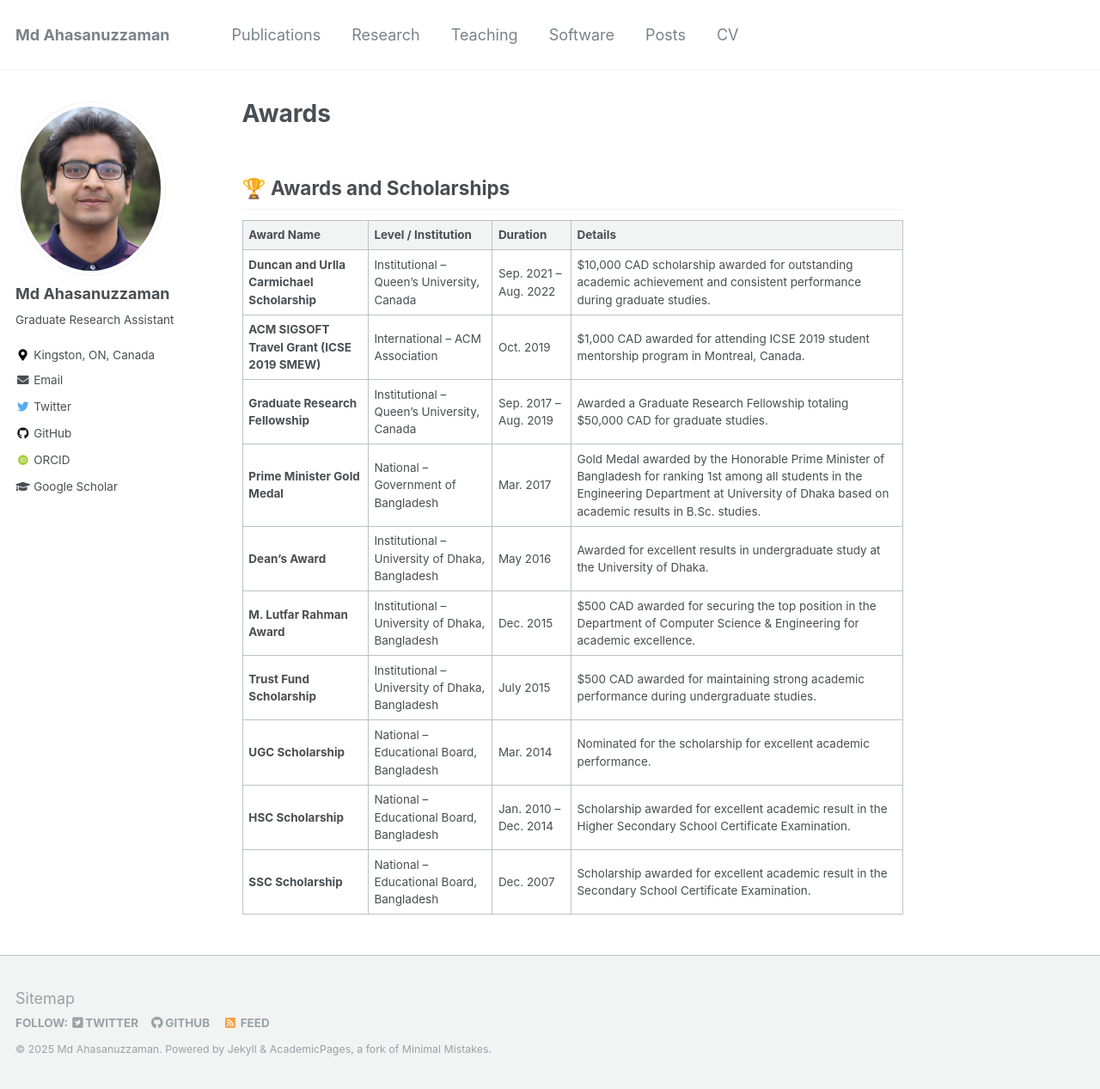
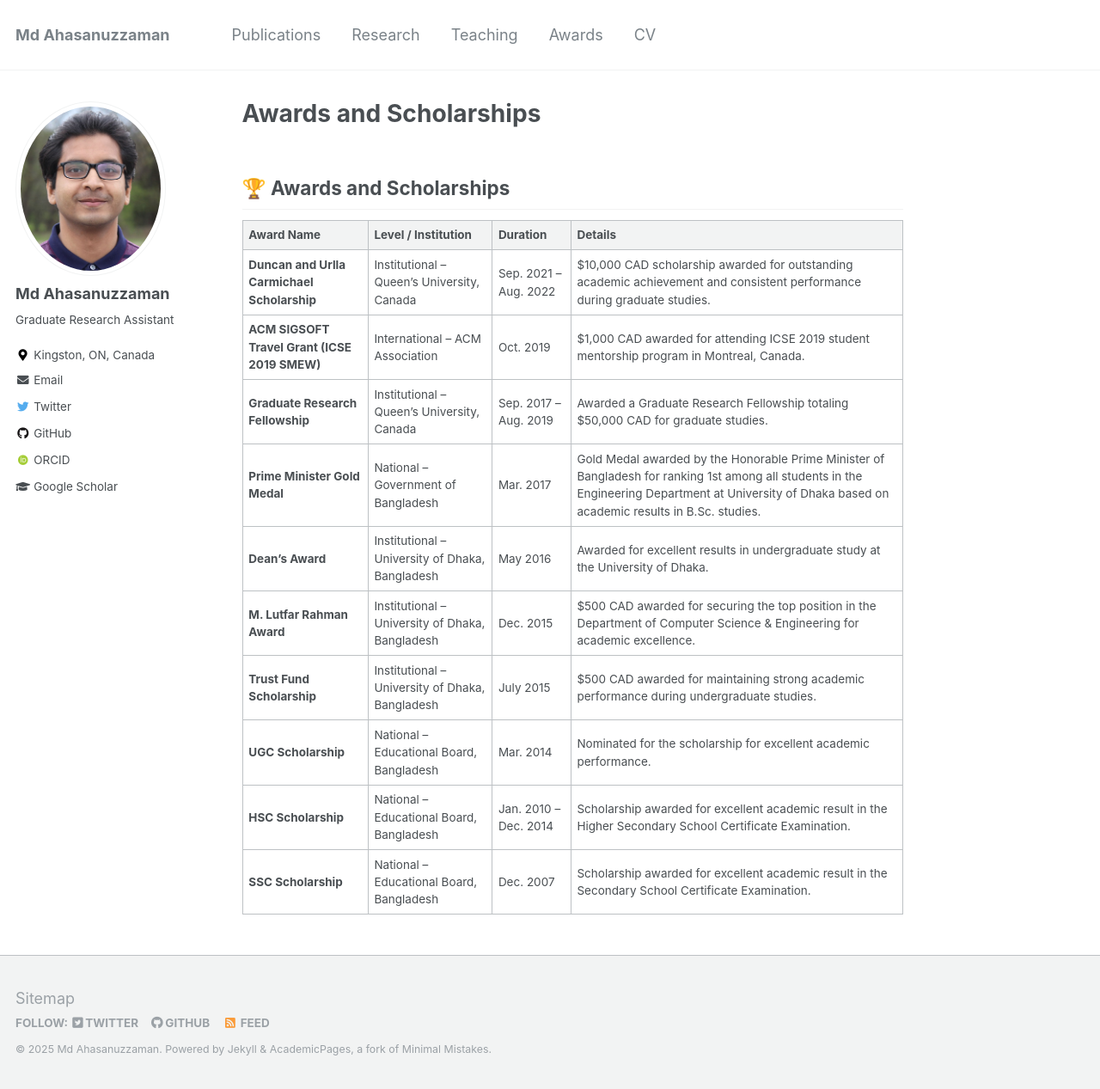
Before and after one commit to ahsan2010/ahsan2010.github.io, a Jekyll site: the page built from _pages/awards.md, in a window 1280 px wide and 1267 px high. Shown: the whole window at 86% size. Built offline with Jekyll 4.4.1, drawn with Linux system fonts in a browser that asks for light colours; some web fonts are replaced.

Commit message:
Fix the Navigation

```diff
--- a/_data/navigation.yml
+++ b/_data/navigation.yml
@@ -9,11 +9,11 @@ main:
   - title: "Teaching"
     url: /teaching/
 
-  - title: "Software"
-    url: /software/
+  - title: "Awards"
+    url: /awards/
 
-  - title: "Posts"
-    url: /posts/
+  #- title: "Posts"
+  #  url: /posts/
 
   - title: "CV"
     url: /cv/
--- a/_pages/awards.md
+++ b/_pages/awards.md
@@ -1,6 +1,8 @@
 ---
+layout: single
+title: "Awards and Scholarships"
 permalink: /awards/
-title: "Awards"
+author_profile: true
 ---
 
 ## 🏆 Awards and Scholarships
```
